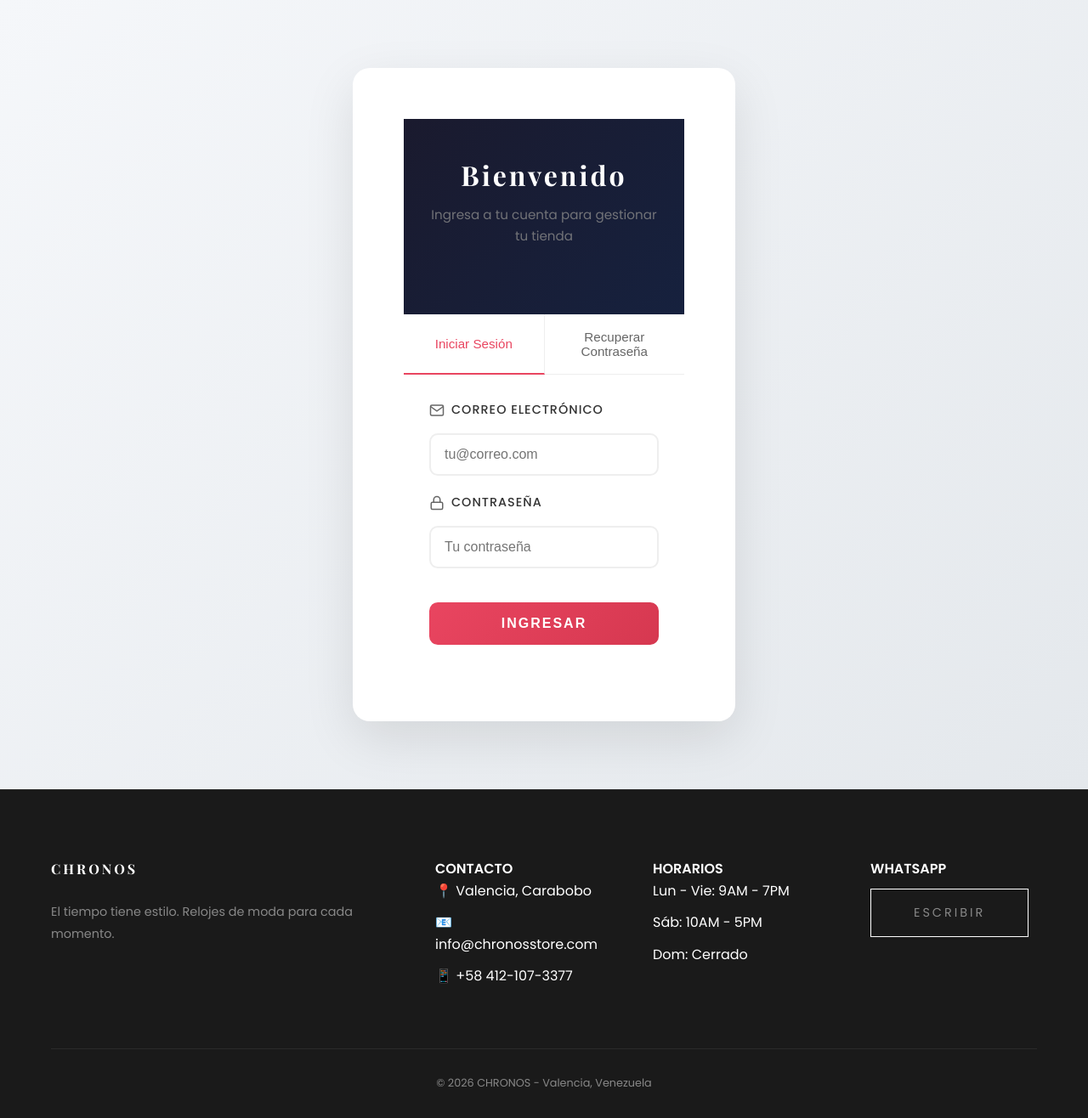
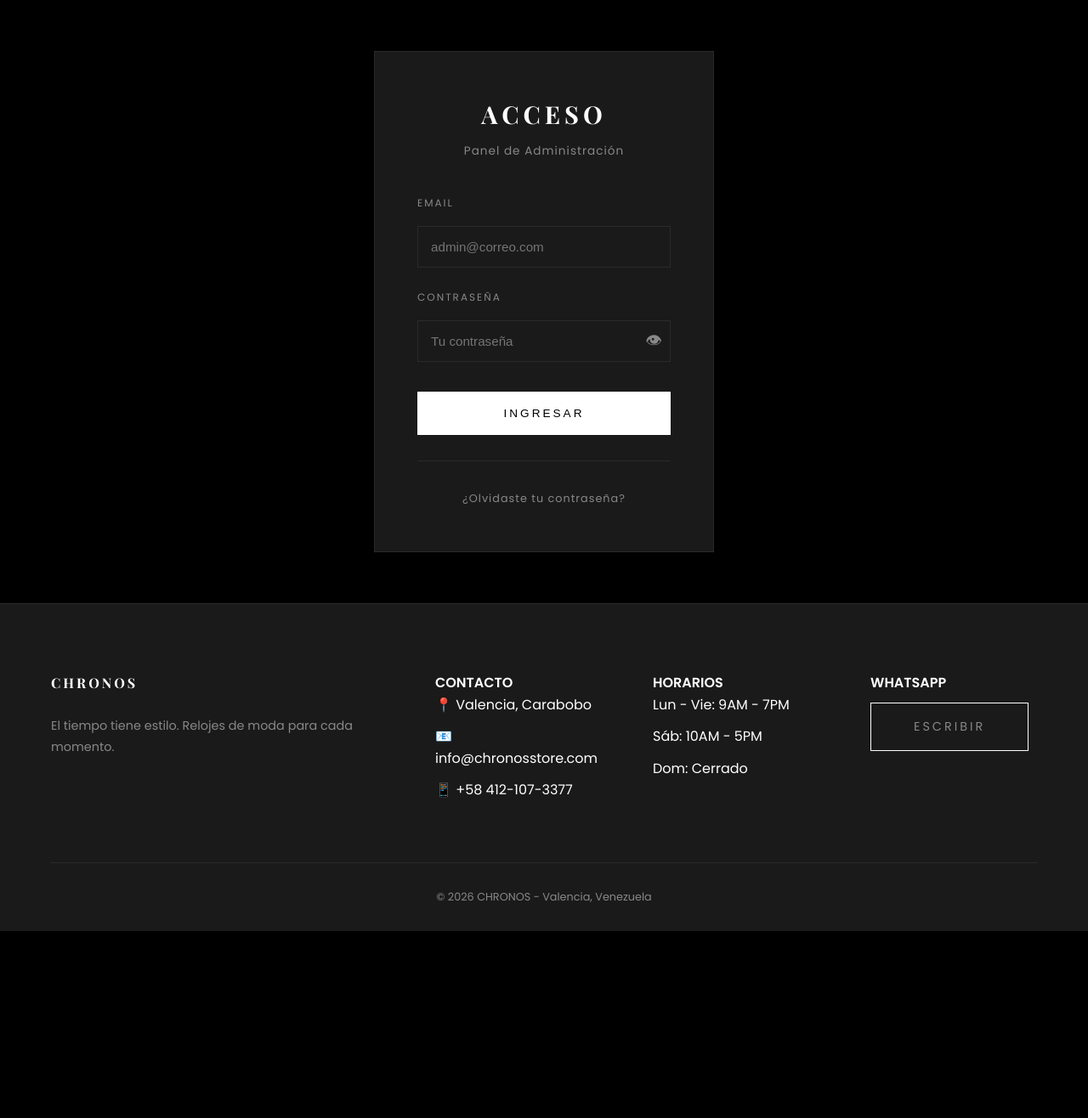
Before and after one commit to elienyermiranda01-max/-tienda-relojes, a Flask app: page /login in a window 1280 px wide. Shown: the part 92-1408 px from the top of the page at 85% size. After the commit the page ends 1188 px from the top, so only its background shows below. Run offline with Flask 3, Linux system fonts and the light colour scheme; data comes from the database, SQL or seed files in the repository.

```diff
--- a/templates/login.html
+++ b/templates/login.html
@@ -1,268 +1,187 @@
 {% extends 'base.html' %}
 
-{% block title %}Iniciar Sesión - {{ nombre_tienda }}{% endblock %}
+{% block title %}Iniciar Sesión - CHRONOS{% endblock %}
 
 {% block content %}
 <section class="login-section">
-    <div class="container">
     <div class="login-container">
         <div class="login-header">
-                <h1>Bienvenido</h1>
-                <p>Ingresa a tu cuenta para gestionar tu tienda</p>
+            <h1>ACCESO</h1>
+            <p>Panel de Administración</p>
         </div>
 
-            <div class="login-tabs">
-                <button class="tab-btn active" data-tab="login">Iniciar Sesión</button>
-                <button class="tab-btn" data-tab="recuperar">Recuperar Contraseña</button>
-            </div>
-
-            <div class="tab-content active" id="login">
         <form method="POST" class="login-form">
             <div class="form-group">
-                        <label for="email">
-                            <svg width="18" height="18" viewBox="0 0 24 24" fill="none" stroke="currentColor" stroke-width="2">
-                                <path d="M4 4h16c1.1 0 2 .9 2 2v12c0 1.1-.9 2-2 2H4c-1.1 0-2-.9-2-2V6c0-1.1.9-2 2-2z"></path>
-                                <polyline points="22,6 12,13 2,6"></polyline>
-                            </svg>
-                            Correo electrónico
-                        </label>
-                        <input type="email" id="email" name="email" required placeholder="tu@correo.com">
+                <label for="email">EMAIL</label>
+                <input type="email" id="email" name="email" required placeholder="admin@correo.com">
             </div>
             <div class="form-group">
-                        <label for="password">
-                            <svg width="18" height="18" viewBox="0 0 24 24" fill="none" stroke="currentColor" stroke-width="2">
-                                <rect x="3" y="11" width="18" height="11" rx="2" ry="2"></rect>
-                                <path d="M7 11V7a5 5 0 0 1 10 0v4"></path>
-                            </svg>
-                            Contraseña
-                        </label>
-                        <input type="password" id="password" name="password" required placeholder="Tu contraseña">
+                <label for="password">CONTRASEÑA</label>
+                <div class="password-input">
+                    <input type="password" id="password" name="password" required placeholder="Tu contraseña" autocomplete="current-password">
+                    <button type="button" class="toggle-password" onclick="togglePassword()">👁</button>
+                </div>
             </div>
             {% if error %}
-                    <div class="error-message">
-                        <svg width="16" height="16" viewBox="0 0 24 24" fill="none" stroke="currentColor" stroke-width="2">
-                            <circle cx="12" cy="12" r="10"></circle>
-                            <line x1="15" y1="9" x2="9" y2="15"></line>
-                            <line x1="9" y1="9" x2="15" y2="15"></line>
-                        </svg>
-                        {{ error }}
-                    </div>
+            <div class="error-message">{{ error }}</div>
             {% endif %}
-                    <button type="submit" class="btn btn-primary btn-block">Ingresar</button>
+            <button type="submit" class="btn-submit">INGRESAR</button>
         </form>
-            </div>
 
-            <div class="tab-content" id="recuperar">
-                <div class="recovery-info">
-                    <p>Para recuperar tu contraseña, contacta al administrador de la tienda.</p>
-                    <a href="https://wa.me/{{ telefono_tienda.replace('+', '').replace('-', '').replace(' ', '') }}?text=Hola, necesito recuperar mi contraseña de administrador" target="_blank" class="btn btn-whatsapp">
-                        <svg width="20" height="20" viewBox="0 0 24 24" fill="currentColor">
-                            <path d="M17.472 14.382c-.297-.149-1.758-.867-2.03-.967-.273-.099-.471-.148-.67.15-.197.297-.767.966-.94 1.164-.173.199-.347.223-.644.075-.297-.15-1.255-.463-2.39-1.475-.883-.788-1.48-1.761-1.653-2.059-.173-.297-.018-.458.13-.606.134-.133.298-.347.446-.52.149-.174.198-.298.298-.497.099-.198.05-.371-.025-.52-.075-.149-.669-1.612-.916-2.207-.242-.579-.487-.5-.669-.51-.173-.008-.371-.01-.57-.01-.198 0-.52.074-.792.372-.272.297-1.04 1.016-1.04 2.479 0 1.462 1.065 2.875 1.213 3.074.149.198 2.096 3.2 5.077 4.487.709.306 1.262.489 1.694.625.712.227 1.36.195 1.871.118.571-.085 1.758-.719 2.006-1.413.248-.694.248-1.289.173-1.413-.074-.124-.272-.198-.57-.347m-5.421 7.403h-.004a9.87 9.87 0 01-5.031-1.378l-.361-.214-3.741.982.998-3.648-.235-.374a9.86 9.86 0 01-1.51-5.26c.001-5.45 4.436-9.884 9.888-9.884 2.64 0 5.122 1.03 6.988 2.898a9.825 9.825 0 012.893 6.994c-.003 5.45-4.437 9.884-9.885 9.884m8.413-18.297A11.815 11.815 0 0012.05 0C5.495 0 .16 5.335.157 11.892c0 2.096.547 4.142 1.588 5.945L.057 24l6.305-1.654a11.882 11.882 0 005.683 1.448h.005c6.554 0 11.89-5.335 11.893-11.893a11.821 11.821 0 00-3.48-8.413z"/>
-                        </svg>
-                        Contactar por WhatsApp
-                    </a>
-                </div>
-            </div>
+        <div class="login-footer">
+            <a href="https://wa.me/{{ telefono_tienda.replace('+', '').replace('-', '').replace(' ', '') }}?text=Hola, necesito recuperar mi contraseña" target="_blank">¿Olvidaste tu contraseña?</a>
         </div>
     </div>
 </section>
 
 <style>
 .login-section {
-    padding: 80px 20px;
     min-height: calc(100vh - 200px);
     display: flex;
     align-items: center;
     justify-content: center;
-    background: linear-gradient(135deg, #f5f7fa 0%, #e4e8ec 100%);
+    padding: 60px 20px;
 }
 
 .login-container {
     width: 100%;
-    max-width: 450px;
-    background: white;
-    border-radius: 20px;
-    box-shadow: 0 20px 60px rgba(0,0,0,0.1);
-    overflow: hidden;
+    max-width: 400px;
+    background: var(--secondary);
+    padding: 50px;
+    border: 1px solid var(--border);
 }
 
 .login-header {
-    background: linear-gradient(135deg, #1a1a2e 0%, #16213e 100%);
-    color: white;
-    padding: 40px 30px;
     text-align: center;
+    margin-bottom: 40px;
 }
 
 .login-header h1 {
     font-family: 'Playfair Display', serif;
-    font-size: 2rem;
+    font-size: 1.8rem;
+    letter-spacing: 5px;
     margin-bottom: 10px;
 }
 
 .login-header p {
-    opacity: 0.8;
-    font-size: 0.95rem;
-}
-
-.login-tabs {
-    display: flex;
-    border-bottom: 1px solid #eee;
-}
-
-.tab-btn {
-    flex: 1;
-    padding: 18px;
-    border: none;
-    background: white;
-    cursor: pointer;
-    font-weight: 500;
-    color: #666;
-    transition: all 0.3s;
-    font-size: 0.95rem;
-}
-
-.tab-btn:first-child {
-    border-right: 1px solid #eee;
-}
-
-.tab-btn:hover {
-    background: #f8f9fa;
-}
-
-.tab-btn.active {
-    color: #e94560;
-    border-bottom: 2px solid #e94560;
-    margin-bottom: -1px;
-}
-
-.tab-content {
-    display: none;
-    padding: 30px;
-}
-
-.tab-content.active {
-    display: block;
+    color: var(--gray);
+    font-size: 0.85rem;
+    letter-spacing: 1px;
 }
 
 .login-form {
     display: flex;
     flex-direction: column;
-    gap: 20px;
+    gap: 25px;
 }
 
 .form-group {
     display: flex;
     flex-direction: column;
-    gap: 8px;
+    gap: 10px;
 }
 
 .form-group label {
-    display: flex;
-    align-items: center;
-    gap: 8px;
-    font-weight: 500;
-    color: #333;
-    font-size: 0.9rem;
-}
-
-.form-group label svg {
-    color: #666;
+    font-size: 0.75rem;
+    letter-spacing: 2px;
+    color: var(--gray);
 }
 
 .form-group input {
-    padding: 14px 16px;
-    border: 2px solid #eee;
-    border-radius: 10px;
-    font-size: 1rem;
-    transition: all 0.3s;
+    padding: 15px;
+    border: 1px solid var(--border);
+    background: transparent;
+    color: var(--accent);
+    font-size: 0.95rem;
 }
 
 .form-group input:focus {
-    border-color: #e94560;
+    border-color: var(--accent);
     outline: none;
-    box-shadow: 0 0 0 3px rgba(233, 69, 96, 0.1);
 }
 
-.btn-primary {
-    background: linear-gradient(135deg, #e94560 0%, #d63850 100%);
-    color: white;
-    padding: 16px;
-    border: none;
-    border-radius: 10px;
-    font-size: 1rem;
-    font-weight: 600;
-    cursor: pointer;
-    transition: all 0.3s;
+.password-input {
+    position: relative;
+    display: flex;
 }
 
-.btn-primary:hover {
-    transform: translateY(-2px);
-    box-shadow: 0 5px 20px rgba(233, 69, 96, 0.4);
+.password-input input {
+    flex: 1;
+    padding-right: 50px;
+}
+
+.toggle-password {
+    position: absolute;
+    right: 10px;
+    top: 50%;
+    transform: translateY(-50%);
+    background: transparent;
+    border: none;
+    color: var(--gray);
+    cursor: pointer;
+    font-size: 1.2rem;
+}
+
+.toggle-password:hover {
+    color: var(--accent);
 }
 
 .error-message {
-    display: flex;
-    align-items: center;
-    justify-content: center;
-    gap: 8px;
-    background: #fff5f5;
-    color: #dc3545;
-    padding: 12px;
-    border-radius: 8px;
-    font-size: 0.9rem;
+    color: #ff4444;
+    font-size: 0.85rem;
+    text-align: center;
+    padding: 10px;
+    background: rgba(255, 68, 68, 0.1);
+    border: 1px solid #ff4444;
 }
 
-.recovery-info {
-    text-align: center;
+.btn-submit {
+    padding: 18px;
+    background: var(--accent);
+    color: var(--primary);
+    border: none;
+    font-size: 0.85rem;
+    letter-spacing: 3px;
+    text-transform: uppercase;
+    cursor: pointer;
+    transition: all 0.3s;
+    margin-top: 10px;
 }
 
-.recovery-info p {
-    color: #666;
-    margin-bottom: 25px;
-    line-height: 1.6;
+.btn-submit:hover {
+    background: var(--accent-hover);
 }
 
-.btn-whatsapp {
-    display: inline-flex;
-    align-items: center;
-    justify-content: center;
-    gap: 10px;
-    background: #25D366;
-    color: white;
-    padding: 14px 28px;
-    border-radius: 30px;
-    text-decoration: none;
-    font-weight: 600;
-    transition: all 0.3s;
+.login-footer {
+    text-align: center;
+    margin-top: 30px;
+    padding-top: 30px;
+    border-top: 1px solid var(--border);
 }
 
-.btn-whatsapp:hover {
-    background: #20bd5a;
-    transform: translateY(-2px);
-    box-shadow: 0 5px 20px rgba(37, 211, 102, 0.4);
+.login-footer a {
+    color: var(--gray);
+    font-size: 0.8rem;
+    letter-spacing: 1px;
 }
 
-@media (max-width: 480px) {
-    .login-container {
-        border-radius: 0;
-        box-shadow: none;
-    }
-
-    .login-section {
-        padding: 0;
-    }
+.login-footer a:hover {
+    color: var(--accent);
 }
 </style>
 
 <script>
-document.querySelectorAll('.tab-btn').forEach(btn => {
-    btn.addEventListener('click', () => {
-        document.querySelectorAll('.tab-btn').forEach(b => b.classList.remove('active'));
-        document.querySelectorAll('.tab-content').forEach(c => c.classList.remove('active'));
+function togglePassword() {
+    const passwordInput = document.getElementById('password');
+    const toggleBtn = document.querySelector('.toggle-password');
 
-        btn.classList.add('active');
-        document.getElementById(btn.dataset.tab).classList.add('active');
-    });
-});
+    if (passwordInput.type === 'password') {
+        passwordInput.type = 'text';
+        toggleBtn.textContent = '👁‍🗨';
+    } else {
+        passwordInput.type = 'password';
+        toggleBtn.textContent = '👁';
+    }
+}
 </script>
 {% endblock %}
```
Also changed, not shown: templates/index.html (+5 -5 lines), templates/productos.html (+28 -28 lines). Lines whose indentation alone changed are shown as unchanged.
